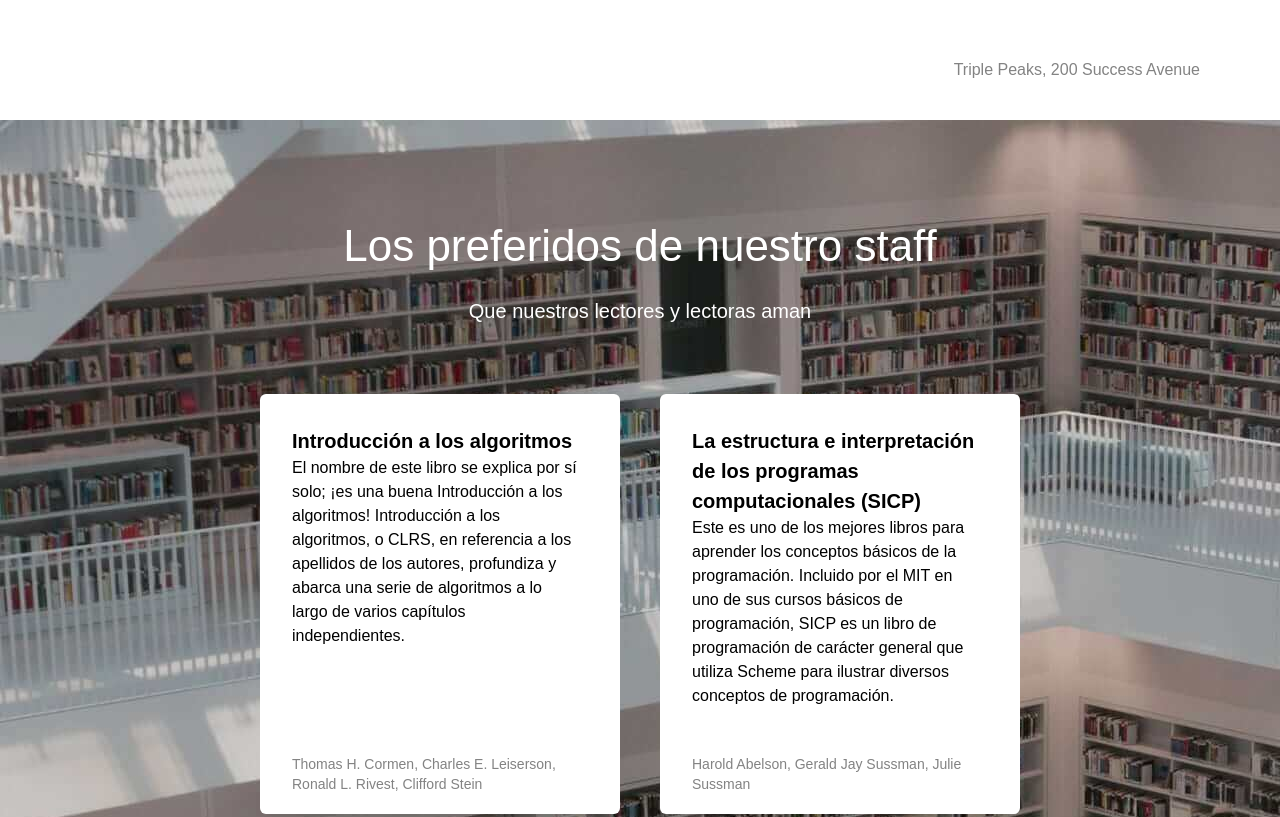
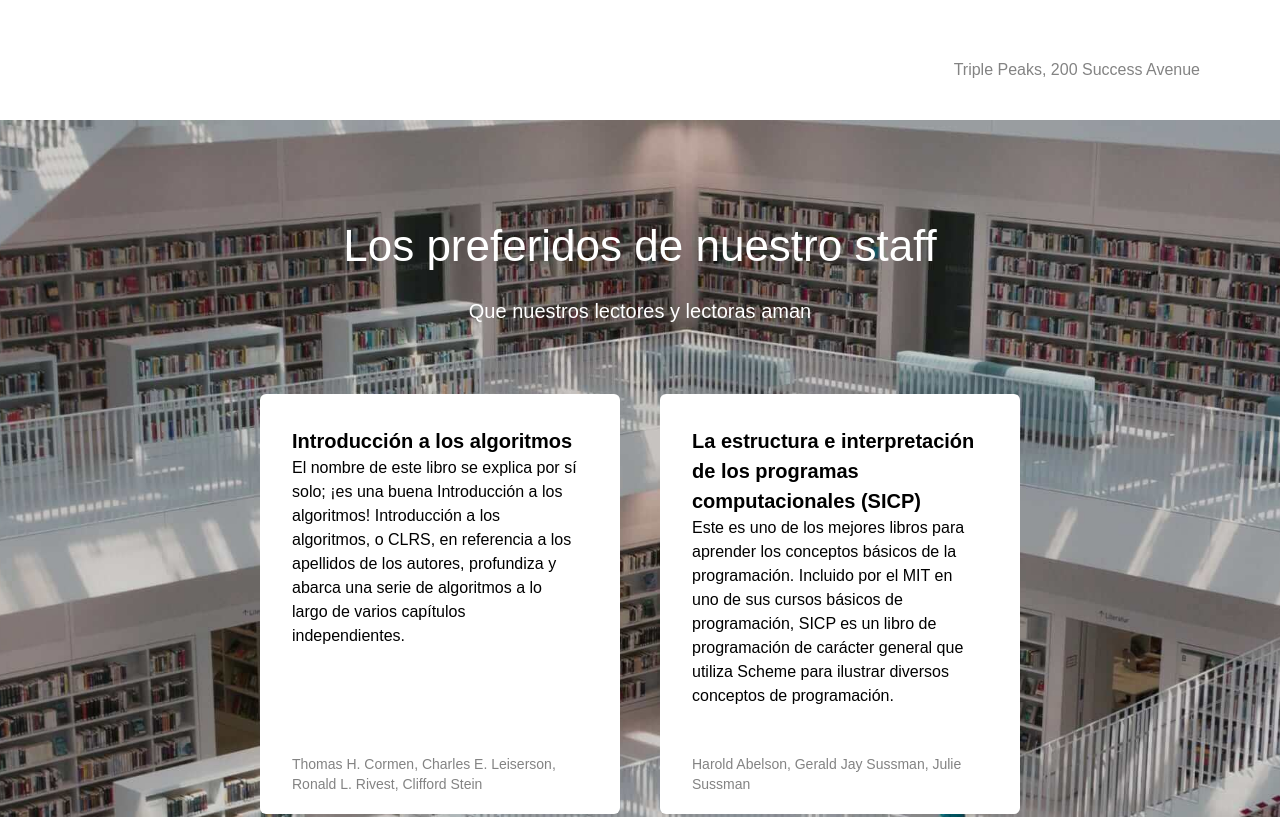
Before and after one commit to luislarrinaga/web_project_library_es, a plain HTML site: page index.html in a window 1280 px wide. Shown: the part 680-1497 px from the top of the page. Drawn offline with Linux system fonts and the light colour scheme.

Commit message:
Mistake Corrected in style.css

```diff
--- a/styles/style.css
+++ b/styles/style.css
@@ -94,6 +94,9 @@
 .staff {
   background-image: url("../images/staff_picks_background.jpg");
   padding: 100px 0 140px;
+  background-position: 50% 50%;
+  background-repeat: no-repeat;
+  background-size: cover;
 }
 
 .staff__title {
```
